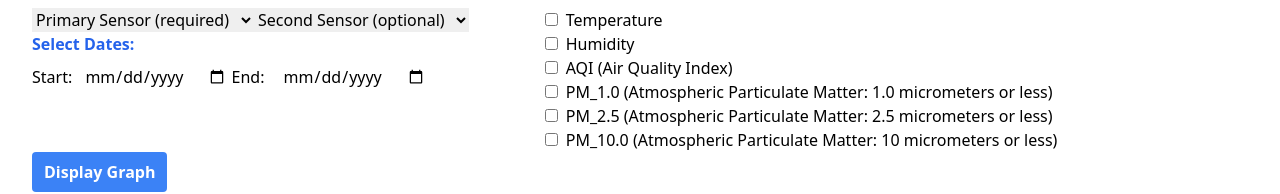
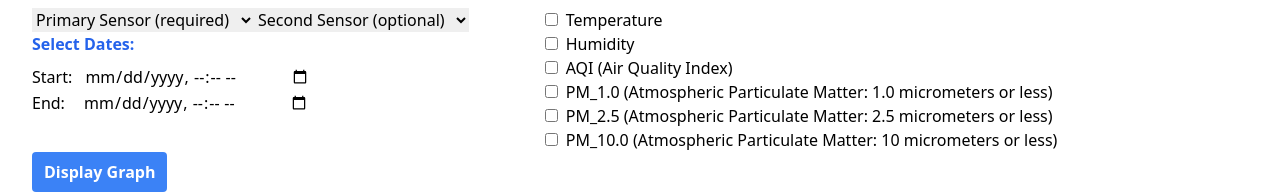
Before and after one commit to mchen606/Schmidt-Center-Dashboard, a React (Create React App) app: page /DashBoard in a window 1280 px wide. Shown: the part 244-438 px from the top of the page. Built offline with nearby package versions, Linux system fonts and the light colour scheme; no server answers.

Commit message:
Update dashboard.js
- Added functionality for selecting date and time

```diff
--- a/src/components/dashboard.js
+++ b/src/components/dashboard.js
@@ -183,17 +183,17 @@ export default function HandleInputForm () {
             </h2>
             <label htmlFor='start-date' className='pr-2 font-medium'> Start: </label>
             <input
-              type='date'
+              type='datetime-local'
               id='start-date'
               name='startdate'
-              placeholder='Start Date'
               value={inputs.startdate}
               onChange={handleChange}
               required
             ></input>
+            <br/>
             <label htmlFor='end-date' className='pr-3.5 font-medium'> End: </label>
             <input
-              type='date'
+              type='datetime-local'
               id='end-date'
               name='enddate'
               value={inputs.enddate}
```
